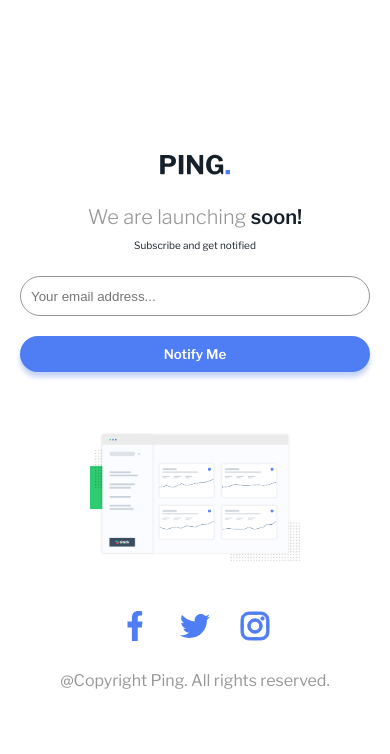
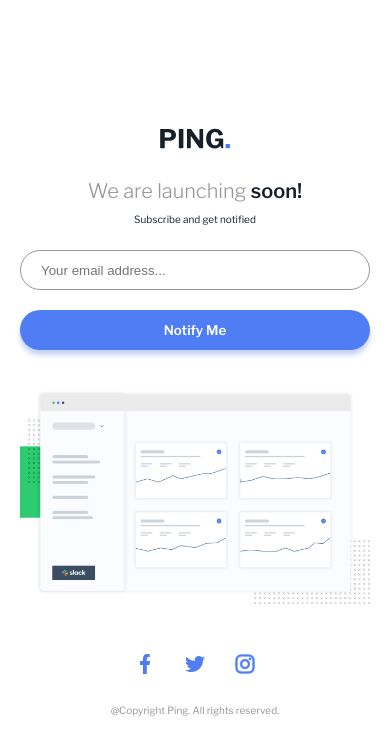
Before and after one commit to Eyu-Gen/Ping-Coming-Soon-Page, a plain HTML site: page index.html in a window 390 px wide. Drawn offline with nearby package versions, Linux system fonts and the light colour scheme.

Commit message:
Completed

```diff
--- a/index.html
+++ b/index.html
@@ -27,12 +27,14 @@
 
         <section class="inputContainer">
             <div class="inputBox">
-                <input type="text" placeholder="Your email address..." name="email" id="email">
+                <div class="inputWrapper">
+                    <input type="text" placeholder="Your email address..." name="email" id="email">
+                    <div class="error">
+                        <p id="enter">Email cannot be empty</p>
+                        <p id="reEnter">Please Provide a valid email</p>
+                    </div>
+                </div>
                 <button id="submitBtn">Notify Me</button>
-            </div>
-            <div class="error">
-                <p id="enter">Email cannot be empty</p>
-                <p id="reEnter">Please Provide a valid email</p>
             </div>
         </section>
 
--- a/style.css
+++ b/style.css
@@ -87,20 +87,42 @@ main{
             gap: 20px;
             justify-content: space-between;
 
-            #email{
-                height: 40px;
-                width: 70%;
-                border: 1px solid var(--naturalColor1);
-                padding-left: 20px;
-                border-radius: 20px;
+            .inputWrapper{
+                width: inherit;
+                display: flex;
+                flex-direction: column;
 
-                &:focus{
-                    outline: none;
+                #email{
+                    height: 40px;
+                    width: 100%;
+                    border: 1px solid var(--naturalColor1);
+                    padding-left: 20px;
+                    border-radius: 20px;
+
+                    &:focus{
+                        outline: none;
+                    }
+                }
+
+                .error{
+                    color: var(--secondaryColor2);
+                    font-size: 12px;
+                    font-weight: 500;
+                    font-style: italic;
+                    margin-top: 5px;
+                    margin-left: 20px;
+                    height: 15px;
+
+                    #enter,
+                    #reEnter{
+                        display: none;
+                    }
                 }
             }
 
             #submitBtn{
                 border: none;
+                height: 40px;
                 border-radius: 20px;
                 background-color: var(--primaryColor);
                 width: 30%;
@@ -114,21 +136,6 @@ main{
                     cursor: pointer;
                     opacity: 80%;
                 }
-            }
-        }
-
-        .error{
-            color: var(--secondaryColor2);
-            font-size: 12px;
-            font-weight: 500;
-            font-style: italic;
-            margin-top: 5px;
-            margin-left: 20px;
-            height: 15px;
-
-            #enter,
-            #reEnter{
-                display: none;
             }
         }
     }
@@ -151,17 +158,11 @@ footer{
         .socialMedia>.imageSection{
             width: 30px;
             aspect-ratio: 1/1;
-
-            #Dribbble-Light-Preview{
-                &:hover{
-                    color: var(--secondaryColor2);
-                }
-            }
         }
     }
 }
 
-@media (max-width: 650px) {
+@media (max-width: 750px) {
     body{
         padding: 20px;
     }
@@ -188,12 +189,38 @@ footer{
 
             .inputBox{
                 flex-direction: column;
+                gap: 5px;
 
-                #email,
+                .inputWrapper{
+                    #email{
+                        width: 100%;
+                    }
+
+                    .error{
+                        text-align: center;
+                        margin: 0;
+                    }
+                }
+
                 #submitBtn{
                     width: 100%;
                     padding: 10px;
                 }
+
+            }
+        }
+
+        .lowerImageContainer{
+            width: 100%;
+        }
+    }
+
+    footer{
+        font-size: 10px;
+
+        .socialMediaSection{
+            .socialMedia>.imageSection{
+                width: 20px;
             }
         }
     }
```
Also changed, not shown: images/mobile-design.jpg (deleted), images/mobile-error-state.jpg (deleted).
